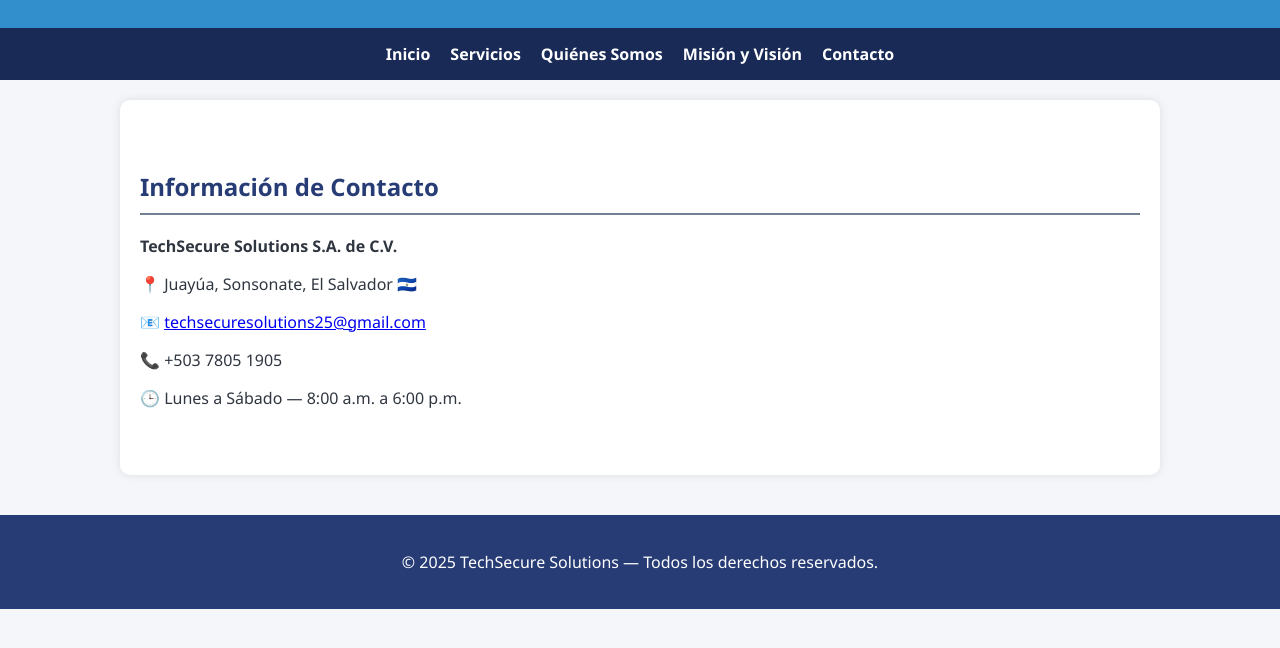
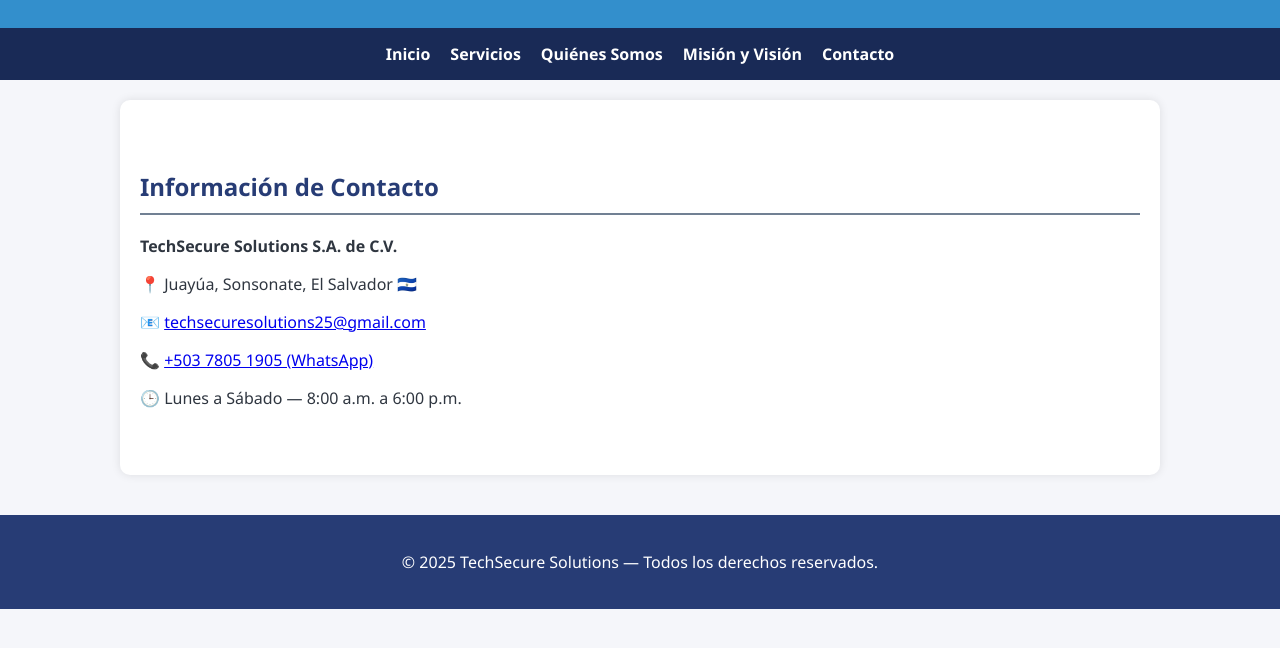
Before and after one commit to GAZA16/techsecuresolutionsj, a plain HTML site: page contacto.html in a window 1280 px wide. Shown: the part 120-768 px from the top of the page. Drawn offline with Linux system fonts and the light colour scheme.

Commit message:
vinculacion a whatsapp

```diff
--- a/contacto.html
+++ b/contacto.html
@@ -24,7 +24,7 @@
     <p><strong>TechSecure Solutions S.A. de C.V.</strong></p>
     <p>📍 Juayúa, Sonsonate, El Salvador 🇸🇻</p>
     <p>📧 <a href="techsecuresolutions25@gmail.com">techsecuresolutions25@gmail.com</a></p>
-    <p>📞 +503 7805 1905</p>
+    <p>📞 <a href="https://wa.me/50378051905" target="_blank">+503 7805 1905 (WhatsApp)</a></p>
     <p>🕒 Lunes a Sábado — 8:00 a.m. a 6:00 p.m.</p>
   </section>
 
```
